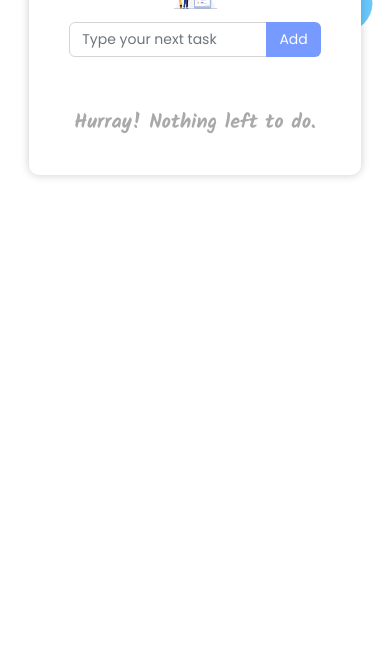
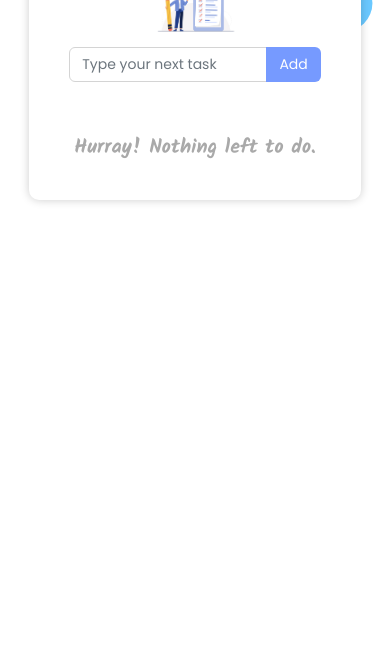
Before and after one commit to meralkk/to-do-list, a plain HTML site: page index.html in a window 390 px wide. Shown: the part 195-844 px from the top of the page. Drawn offline with nearby package versions, Linux system fonts and the light colour scheme.

Commit message:
Update style.css

```diff
--- a/style.css
+++ b/style.css
@@ -37,6 +37,12 @@ body {
   width: 20%;
   text-align: center;
   margin-bottom: 10px;
+}
+
+@media (max-width: 768px) {
+  .image > img {
+    width: 35%;
+  }
 }
 
 .btn {
```
